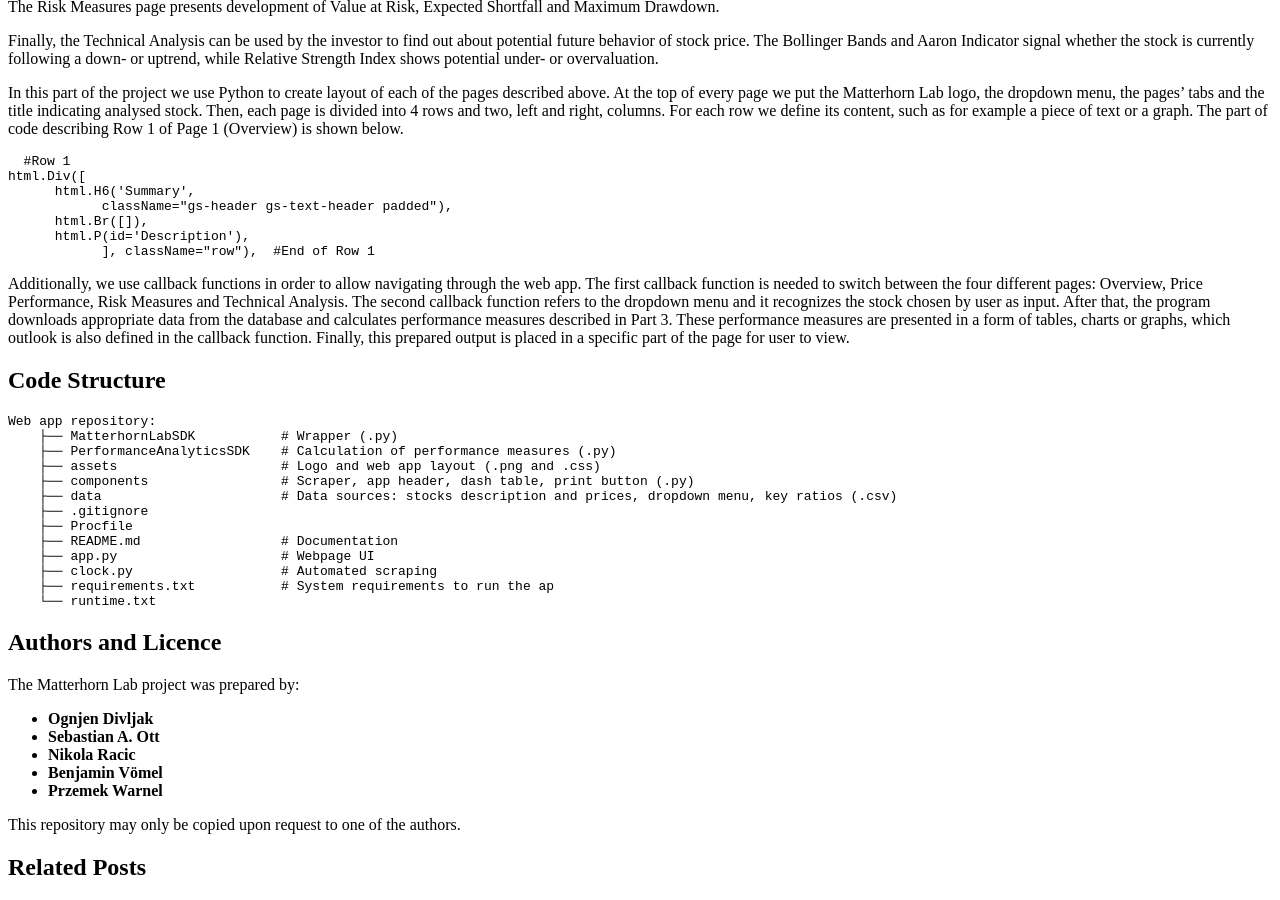
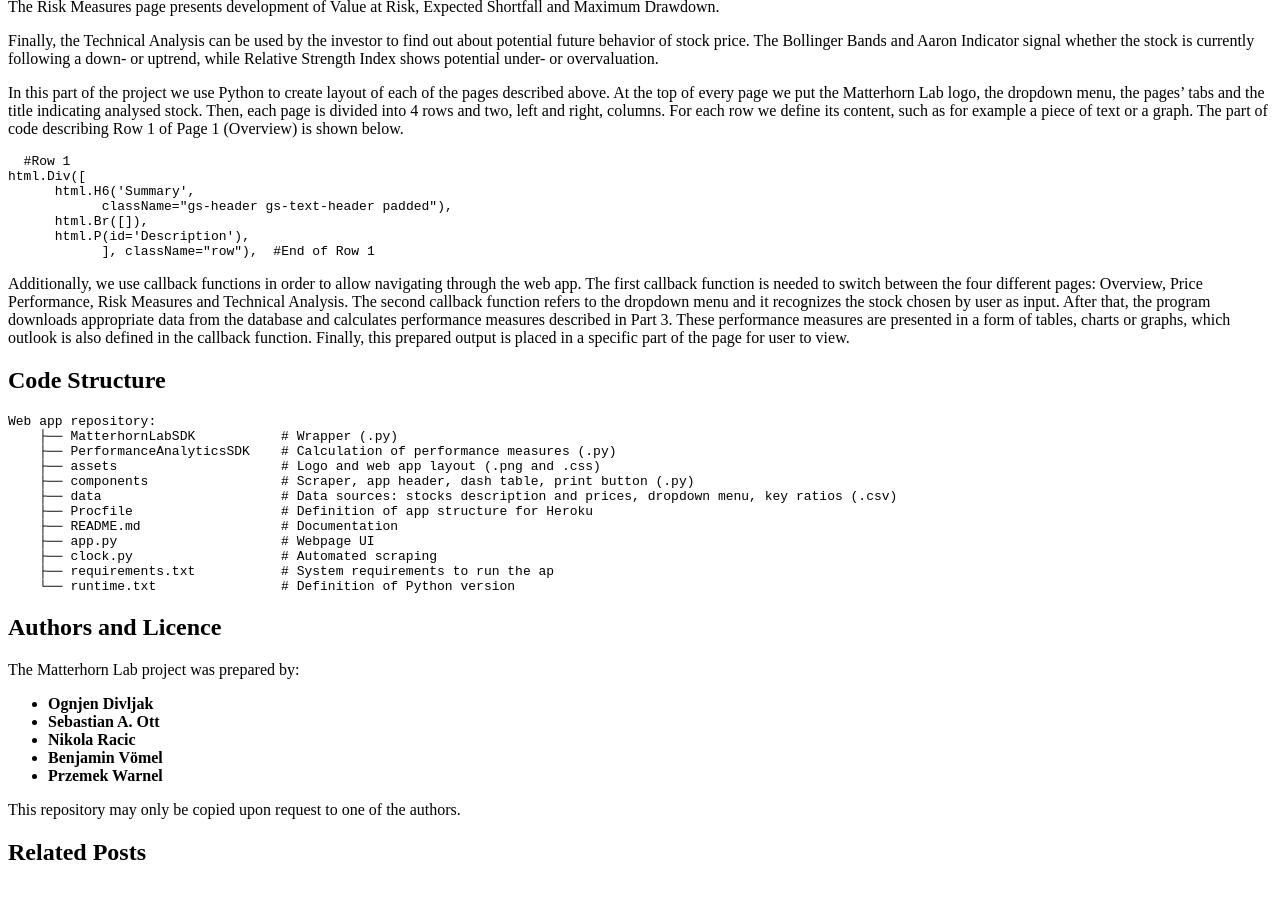
Before and after one commit to matterhornlab/matterhornlab.github.io, a Jekyll site: the page built from _posts/2019-05-24-launch-of-matterhorn-lab.md, in a window 1280 px wide and 900 px high, scrolled down 8560 px. Built offline with Jekyll 4.4.1, drawn with Linux system fonts in a browser that asks for light colours; Markdown is read by kramdown in place of the engine named in the settings.

Commit message:
Update 2019-05-24-launch-of-matterhorn-lab.md

````diff
--- a/_posts/2019-05-24-launch-of-matterhorn-lab.md
+++ b/_posts/2019-05-24-launch-of-matterhorn-lab.md
@@ -155,13 +155,12 @@ Web app repository:
     ├── assets                     # Logo and web app layout (.png and .css)
     ├── components                 # Scraper, app header, dash table, print button (.py)
     ├── data                       # Data sources: stocks description and prices, dropdown menu, key ratios (.csv)
-    ├── .gitignore
-    ├── Procfile
+    ├── Procfile                   # Definition of app structure for Heroku
     ├── README.md                  # Documentation
     ├── app.py                     # Webpage UI
     ├── clock.py                   # Automated scraping
     ├── requirements.txt           # System requirements to run the ap
-    └── runtime.txt
+    └── runtime.txt                # Definition of Python version
 ```
 
 
````
